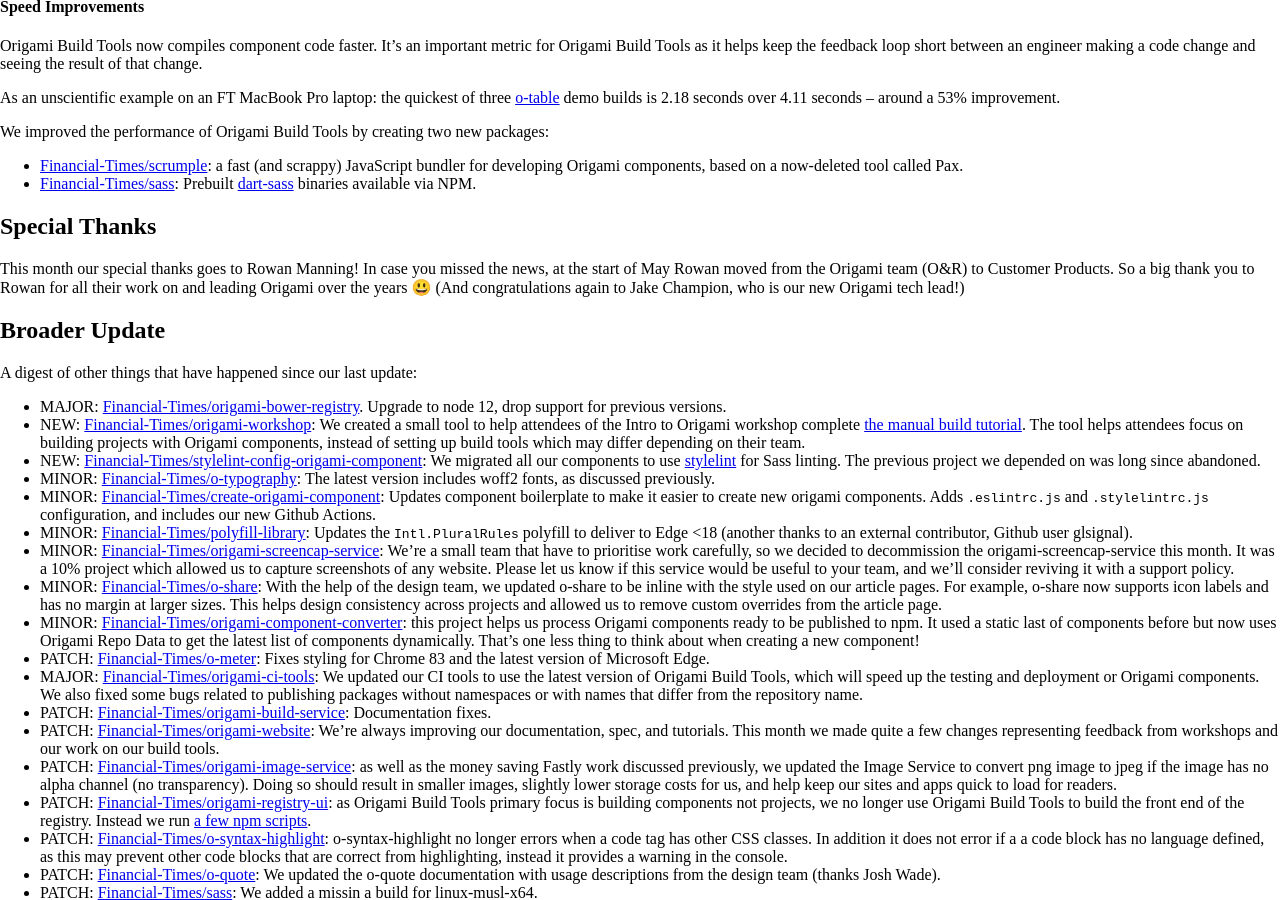
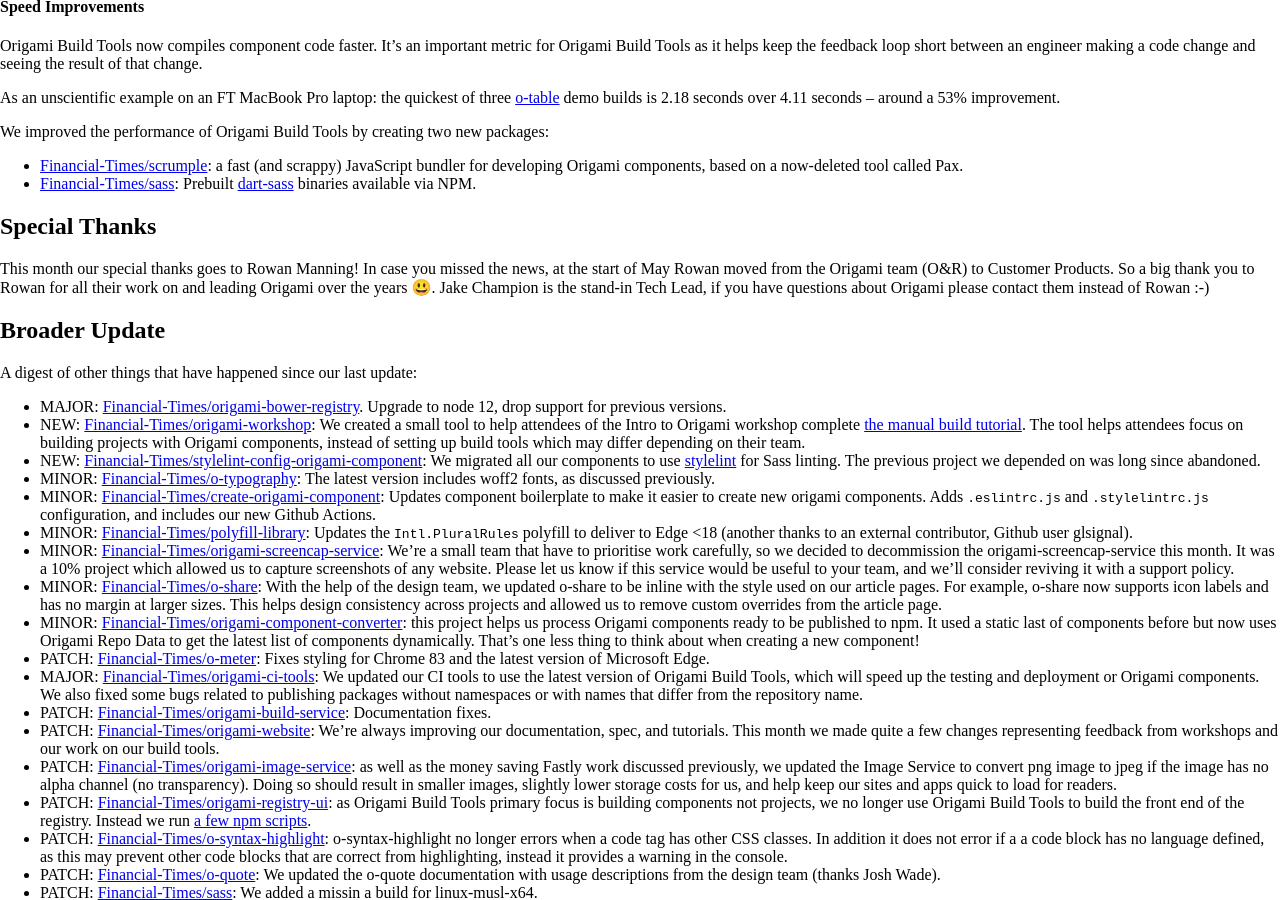
Before and after one commit to Financial-Times/origami-website, a Jekyll site: the page built from _posts/2020-06-01-newsletter.md, in a window 1280 px wide and 900 px high, scrolled down 1206 px. Built offline with Jekyll 4.4.1, drawn with Linux system fonts in a browser that asks for light colours; a style sheet for code colours, icons or effects is not loaded.

Commit message:
Update _posts/2020-06-01-newsletter.md
Co-authored-by: Jake Champion <me@jakechampion.name>

```diff
--- a/_posts/2020-06-01-newsletter.md
+++ b/_posts/2020-06-01-newsletter.md
@@ -72,7 +72,7 @@ We improved the performance of Origami Build Tools by creating two new packages:
 
 ## Special Thanks
 
-This month our special thanks goes to Rowan Manning! In case you missed the news, at the start of May Rowan moved from the Origami team (O&R) to Customer Products. So a big thank you to Rowan for all their work on and leading Origami over the years 😃 (And congratulations again to Jake Champion, who is our new Origami tech lead!)
+This month our special thanks goes to Rowan Manning! In case you missed the news, at the start of May Rowan moved from the Origami team (O&R) to Customer Products. So a big thank you to Rowan for all their work on and leading Origami over the years 😃. Jake Champion is the stand-in Tech Lead, if you have questions about Origami please contact them instead of Rowan :-)
 
 ## Broader Update
 
```
